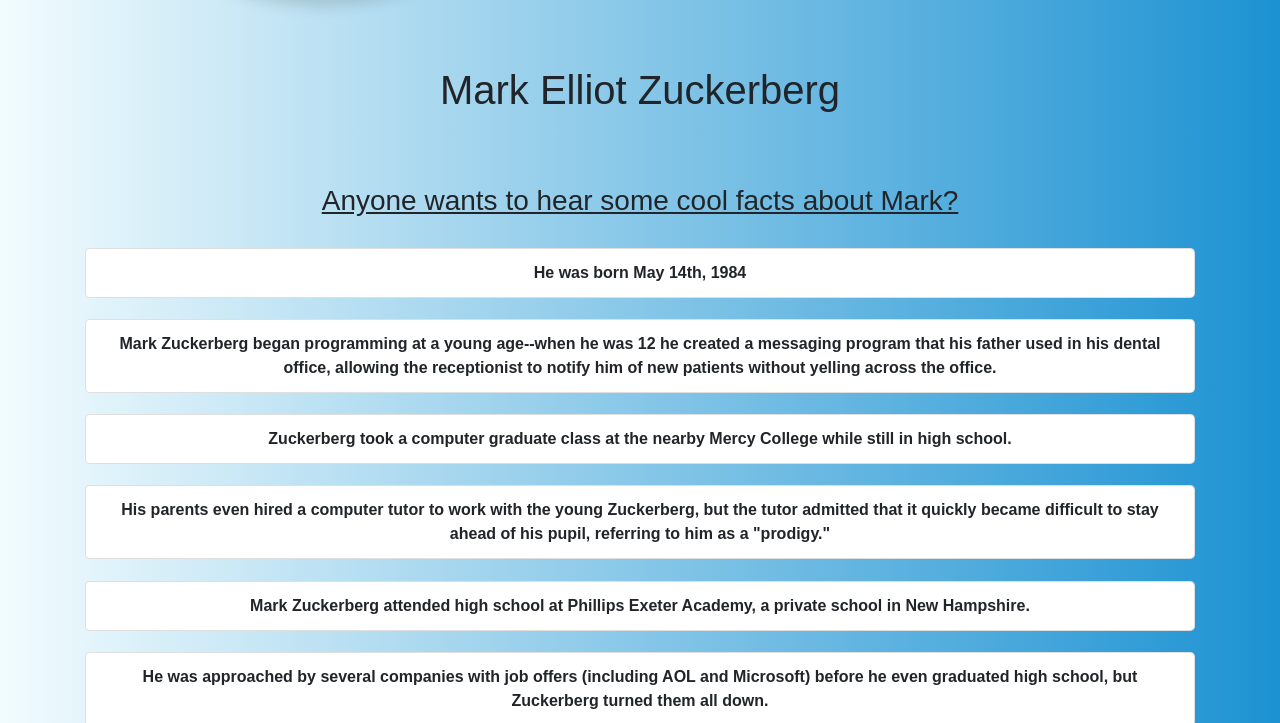
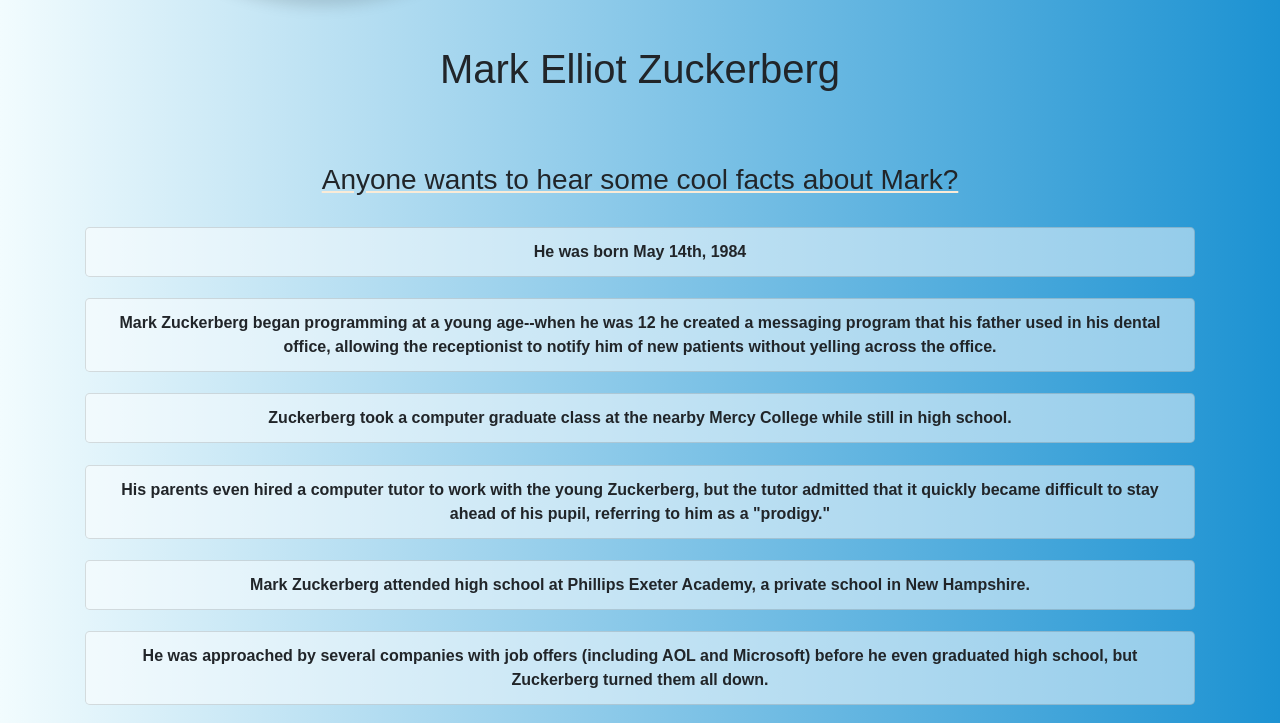
Before and after one commit to ciricstefan/fcc-tribute-page, a plain HTML site: page index.html in a window 1280 px wide. Shown: the part 375-1098 px from the top of the page. Drawn offline with nearby package versions, Linux system fonts and the light colour scheme; a web font is replaced by a local one.

Commit message:
Refactoring code

```diff
--- a/index.html
+++ b/index.html
@@ -10,7 +10,7 @@
   </head>
 
   <body>
-  <main>
+    <main id="main">
       <div class="container">
         <div class="jumbotron">
           <figure id="img-div">
@@ -20,7 +20,6 @@
             </figcaption>
           </figure>
         </div>
-
         <section id="tribute-info">
           <h3>Anyone wants to hear some cool facts about Mark?</h3>
           <ul class="list-group">
@@ -35,43 +34,34 @@
             <li class="list-group-item rounded-lg">A movie was made about Zuckerberg and the birth of Facebook, called The Social Network.</li>
             <li class="list-group-item rounded-lg">Before Facebook, Zuckerberg created CourseMatch for Harvard students, helping students pick out classes based on which classes their friends were enrolled in.</li>
             <li class="list-group-item rounded-lg">He also created the infamous Facemash program, which compared pictures of two Harvard students and allowed users to vote on who was more attractive. Harvard administration shut down the program, deeming it inappropriate.</li>
-              <li class="list-group-item rounded-lg">Zuckerberg's next project involved teaming up with three other Harvard Students, Divya Narendra and the Winklevoss twins (who are infamously portrayed in The Social Network). They aimed to create a social networking site called Harvard Connection,
-                which would serve as a matchmaking site for students. Zuckerberg soon left this project to work on Facebook with his friends.</li>
+            <li class="list-group-item rounded-lg">Zuckerberg's next project involved teaming up with three other Harvard Students, Divya Narendra and the Winklevoss twins (who are infamously portrayed in The Social Network). They aimed to create a social networking site called Harvard Connection, which would serve as a matchmaking site for students. Zuckerberg soon left this project to work on Facebook with his friends.</li>
             <li class="list-group-item rounded-lg">Zuckerberg was close friends with Sean Parker, the co-founder of Napster, who also became a founding president of Facebook.</li>
             <li class="list-group-item rounded-lg">Early on, many companies like Yahoo! and MTV Networks approached Zuckerberg in hopes of advertising on Facebook, but Zuckerberg turned them down, not wanting to sell out.</li>
-              <li class="list-group-item rounded-lg">In 2006, the Harvard Connection team sued Zuckerberg, claiming he stole their concept and requesting compensation of their business losses. While Zuckerberg asserted that the ideas were completely different, incriminating messages revealed
-                that Zuckerberg may have intentionally ripped off intellectual property from the Harvard Connection.</li>
+            <li class="list-group-item rounded-lg">In 2006, the Harvard Connection team sued Zuckerberg, claiming he stole their concept and requesting compensation of their business losses. While Zuckerberg asserted that the ideas were completely different, incriminating messages revealed that Zuckerberg may have intentionally ripped off intellectual property from the Harvard Connection.</li>
             <li class="list-group-item rounded-lg">A settlement of 1.2 million Facebook stock shares and $20 million in cash was eventually reached.</li>
-              <li class="list-group-item rounded-lg">Zuckerberg wasn't the only one irritated with the Winklevoss twins. Former Harvard President Larry Summers had no love for the pair either, saying, "One of the things you learn as a college president is that if an undergraduate is wearing
-                a tie and jacket on Thursday afternoon at three o'clock, there are two possibilities. One is that they're looking for a job and have an interview; the other is that they are an asshole. This was the latter case."</li>
+            <li class="list-group-item rounded-lg">Zuckerberg wasn't the only one irritated with the Winklevoss twins. Former Harvard President Larry Summers had no love for the pair either, saying, "One of the things you learn as a college president is that if an undergraduate is wearing a tie and jacket on Thursday afternoon at three o'clock, there are two possibilities. One is that they're looking for a job and have an interview; the other is that they are an asshole. This was the latter case."</li>
             <li class="list-group-item rounded-lg">Zuckerberg was not a fan of The Social Network, arguing that many of the film's details were inaccurate.</li>
-              <li class="list-group-item rounded-lg">Zuckerberg notes that the film took huge liberties with some events, while staying oddly true to others. He observed that while he never had any interest in joining the finals clubs (an element that plays a major role in the film), every shirt
-                and fleece depicted in the movie was an actual piece of clothing that he has owned.</li>
+            <li class="list-group-item rounded-lg">Zuckerberg notes that the film took huge liberties with some events, while staying oddly true to others. He observed that while he never had any interest in joining the finals clubs (an element that plays a major role in the film), every shirt and fleece depicted in the movie was an actual piece of clothing that he has owned.</li>
             <li class="list-group-item rounded-lg">The Social Network is based off of the book, The Accidental Billionaires, by Ben Mezrich. The book has been known to deviate quite a bit from actual events, as even the book's publicist referred to it as "big juicy fun" rather than "reportage."</li>
             <li class="list-group-item rounded-lg">The Social Network's screenwriter, Aaron Sorkin, confessed to New York magazine that, "I don't want my fidelity to be the truth; I want it to be storytelling...what is the big deal about accuracy purely for accuracy's sake?"</li>
-              <li class="list-group-item rounded-lg">Mark Zuckerberg was one of the early adopters of Google+, saying that it validated his vision of mainstream social networking. In 2011, Zuckerberg was the most followed user on Google+, with even more followers than Google co-founders Larry
-                Page and Sergey Brin.</li>
+            <li class="list-group-item rounded-lg">Mark Zuckerberg was one of the early adopters of Google+, saying that it validated his vision of mainstream social networking. In 2011, Zuckerberg was the most followed user on Google+, with even more followers than Google co-founders Larry Page and Sergey Brin.</li>
             <li class="list-group-item rounded-lg">Zuckerberg has supported numerous philanthropic causes, most famously donating $100 million to rescue the struggling Newark Public Schools system of New Jersey.</li>
             <li class="list-group-item rounded-lg">Zuckerberg has signed the "Giving Pledge" commitment, promising to donate at least 50% of his wealth over the course of his lifetime.</li>
             <li class="list-group-item rounded-lg">In 2014, Zuckerberg donated $25 million to combat the ebola virus epidemic in West Africa.</li>
-              <li class="list-group-item rounded-lg">Zuckerberg's marriage to longtime girlfriend Priscilla Chan was quite the surprise for friends and family--guests were told they were being invited over to celebrate Chan's medical school graduation, but in reality they ended up attending
-                the pair's wedding.</li>
+            <li class="list-group-item rounded-lg">Zuckerberg's marriage to longtime girlfriend Priscilla Chan was quite the surprise for friends and family--guests were told they were being invited over to celebrate Chan's medical school graduation, but in reality they ended up attending the pair's wedding.</li>
             <li class="list-group-item rounded-lg">Similar to Steve Jobs, Mark Zuckerberg has a $1 annual salary as CEO of Facebook.</li>
             <li class="list-group-item rounded-lg">Zuckerberg was Time magazine's "Person of the Year" in 2010, Facebook made the Fortune 500 list for the first time--making Zuckerberg, at the age of 28, the youngest CEO on the list.</li>
             <li class="list-group-item rounded-lg">Zuckerberg is currently #5 on Forbe's list of the 400 richest Americans.</li>
           </ul>
         </section>
-
         <p><strong>Learn something more about a co-founder of Facebook at </strong>
-          <a id="tribute-link" href="https://en.wikipedia.org/wiki/Mark_Zuckerberg" target="_blank"><i class="fab fa-wikipedia-w"></i></a>
+          <a id="tribute-link" href="https://en.wikipedia.org/wiki/Mark_Zuckerberg" target="_blank"><i class="fab fa-wikipedia-w"></i>ikipedia</a>
         </p>
-
         <footer class="text-center">
           <hr>
           <p>Tribute page made by <a href="https://www.linkedin.com/in/csstefan" target="_blank">Ciric Stefan.</a></p>
         </footer>
       </div>
     </main>
-
   </body>
 </hmtl>
--- a/style.css
+++ b/style.css
@@ -4,11 +4,25 @@ body {
   background: linear-gradient(to right, #f2fcfe, #1c92d2); /* W3C, IE 10+/ Edge, Firefox 16+, Chrome 26+, Opera 12+, Safari 7+ */
   font-family: 'Muli', sans-serif;
   font-weight: 800;
+  text-align: center;
 }
 
-#title {
-  text-align: center;
-  padding-top: 2%;
+h3 {
+  text-decoration: underline;
+  text-decoration-color: antiquewhite;
+}
+
+li {
+  margin-top: 2%;
+  background: rgba(255, 255, 255, 0.5) !important;
+}
+
+a {
+  color: #0818c9;
+}
+
+#tribute-info {
+  margin-bottom: 2%;
 }
 
 .jumbotron {
@@ -16,15 +30,6 @@ body {
   background-color: transparent;
 }
 
-#tribute-info {
-  text-align: center;
+#image {
+  display: block;
 }
-
-li {
-  margin-top: 2%;
-  margin-bottom: 2%;
-}
-
-h3 {
-  text-decoration: underline;
-}
```
Lines whose indentation alone changed are shown as unchanged.
